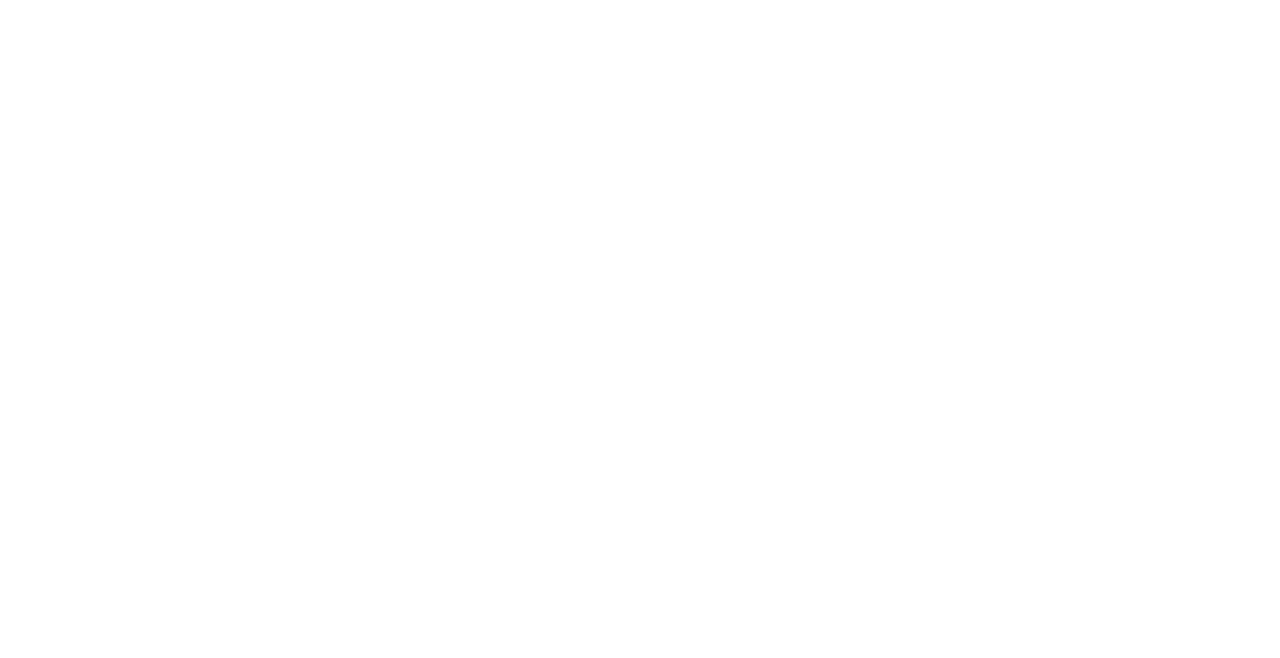
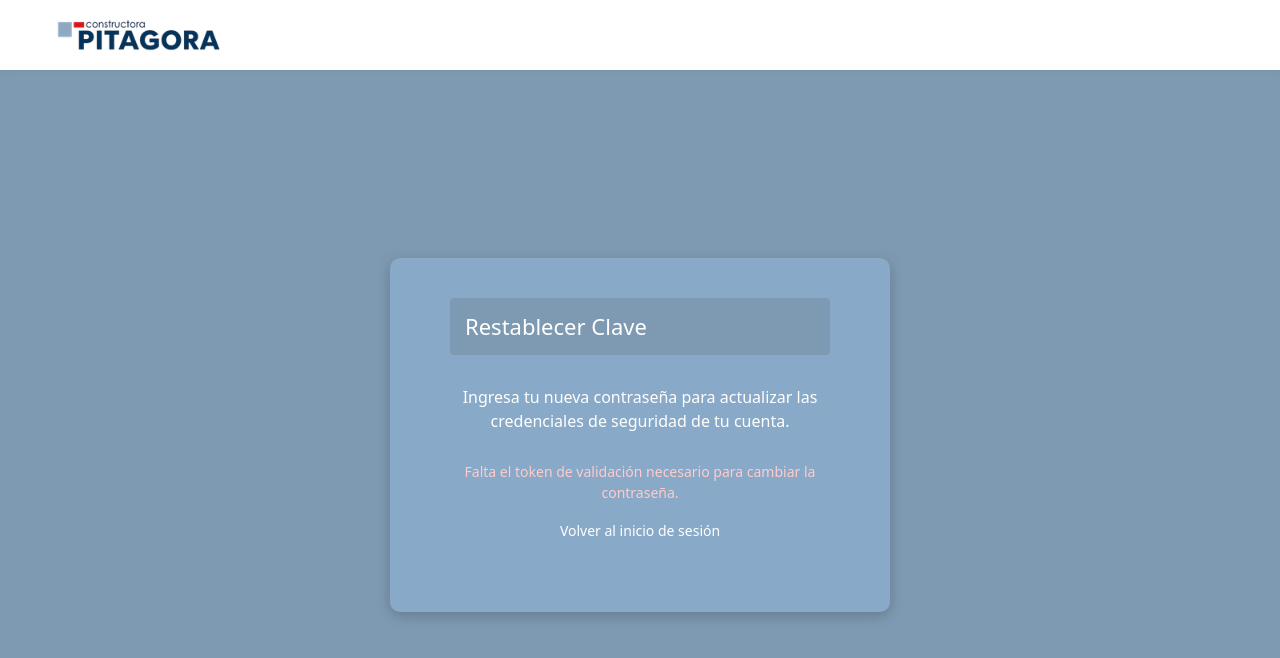
Before and after one commit to Sofi316/SGP-Pitagora, a React (Create React App) app in the folder producto/codigo-fuente/frontend/: page /reset-password in a window 1280 px wide. Before the commit this address had no page. Shown: the top 658 px of the page. Built offline with nearby package versions, Linux system fonts and the light colour scheme.

Commit message:
feat: Se implemento el cambio de contraseña y se agregaron manejos de errores en AuthController

```diff
--- a/producto/codigo-fuente/frontend/src/App.js
+++ b/producto/codigo-fuente/frontend/src/App.js
@@ -3,6 +3,7 @@
 import Header from './components/Header/Header';
 import LoginPanel from './components/LoginPanel/LoginPanel';
 import RecoverPassword from './components/RecoverPassword/RecoverPassword';
+import ResetPassword from './components/ResetPassword/ResetPassword';
 import AdminLayout from './components/AdminLayout/AdminLayout';
 import InicioAdmin from './components/InicioAdmin/InicioAdmin';
 import './index.css';
@@ -19,9 +20,15 @@
         }/>
 
         <Route path="/recuperar" element={
-          <div className="App" style={{ display: 'flex', flexDirection: 'column', height: '100vh' }}>
+          <div className="App" style={{ display: 'flex', flexDirection: 'column', height: '100vh', backgroundColor: '#7e9ab2' }}>
             <Header showLogout={false} />
             <RecoverPassword />
+          </div>
+        } />
+        <Route path="/reset-password" element={
+          <div className="App" style={{ display: 'flex', flexDirection: 'column', height: '100vh', backgroundColor: '#7e9ab2' }}>
+            <Header showLogout={false} />
+            <ResetPassword />
           </div>
         } />
 
--- /dev/null
+++ b/producto/codigo-fuente/frontend/src/components/ResetPassword/ResetPassword.jsx
@@ -0,0 +1,116 @@
+import React, { useState, useEffect } from 'react';
+import axios from 'axios';
+import { useSearchParams, Link, useNavigate } from 'react-router-dom';
+import InputGroup from '../InputGroup/InputGroup';
+import styles from './ResetPassword.module.css';
+
+const ResetPassword = () => {
+    const [searchParams] = useSearchParams();
+    const token = searchParams.get('token'); // Captura el token de la URL (?token=...)
+    const navigate = useNavigate();
+
+    const [password, setPassword] = useState('');
+    const [confirmPassword, setConfirmPassword] = useState('');
+    const [mensaje, setMensaje] = useState('');
+    const [error, setError] = useState('');
+    const [invalidToken, setInvalidToken] = useState(false);
+
+    useEffect(() => {
+        if (!token) {
+            setInvalidToken(true);
+            setError('Falta el token de validación necesario para cambiar la contraseña.');
+        }
+    }, [token]);
+
+    const handleSubmit = async (e) => {
+        e.preventDefault();
+        setError('');
+        setMensaje('');
+
+        if (!password.trim() || !confirmPassword.trim()) {
+            setError('Por favor, completa ambos campos.');
+            return;
+        }
+
+        if (password !== confirmPassword) {
+            setError('Las contraseñas no coinciden.');
+            return;
+        }
+
+        if (password.length < 6) {
+            setError('La contraseña debe tener al menos 6 caracteres.');
+            return;
+        }
+
+        try {
+            await axios.post('http://localhost:8080/api/auth/reset-password', {
+                token: token,
+                nuevaPassword: password
+            });
+
+            setMensaje('Contraseña restablecida con éxito. Redirigiendo al inicio de sesión...');
+
+            setTimeout(() => {
+                navigate('/'); // Redirige al login usando tu ruta raíz
+            }, 3000);
+
+        } catch (err) {
+            if (err.response && err.response.data) {
+                setError(err.response.data);
+            } else {
+                setError('El enlace de recuperación es inválido o ha expirado.');
+            }
+        }
+    };
+
+    return (
+        <div className={styles.loginPanelContainer}>
+            <div className={styles.loginPanelBox}>
+                <form className={styles.loginForm} onSubmit={handleSubmit}>
+                    <div className={styles.titleContainer}>
+                        <h2 className={styles.loginTitle}>Restablecer Clave</h2>
+                    </div>
+
+                    <p className={styles.instructionsText}>
+                        Ingresa tu nueva contraseña para actualizar las credenciales de seguridad de tu cuenta.
+                    </p>
+
+                    {!invalidToken && (
+                        <>
+                            <InputGroup
+                                label="Nueva Contraseña"
+                                type="password"
+                                value={password}
+                                onChange={(e) => setPassword(e.target.value)}
+                                name="password"
+                            />
+
+                            <InputGroup
+                                label="Confirmar Contraseña"
+                                type="password"
+                                value={confirmPassword}
+                                onChange={(e) => setConfirmPassword(e.target.value)}
+                                name="confirmPassword"
+                            />
+                        </>
+                    )}
+
+                    {mensaje && <p className={styles.successMessage}>{mensaje}</p>}
+                    {error && <p className={styles.errorMessage}>{error}</p>}
+
+                    <div className={styles.formOptions}>
+                        <Link to="/" className={styles.forgotPasswordLink}>Volver al inicio de sesión</Link>
+                    </div>
+
+                    {!invalidToken && (
+                        <div className={styles.buttonContainer}>
+                            <button type="submit" className={styles.pitagoraSubmitButton}>Actualizar Contraseña</button>
+                        </div>
+                    )}
+                </form>
+            </div>
+        </div>
+    );
+};
+
+export default ResetPassword;
--- /dev/null
+++ b/producto/codigo-fuente/frontend/src/components/ResetPassword/ResetPassword.module.css
@@ -0,0 +1,106 @@
+.loginPanelContainer {
+  flex: 1;
+  display: flex;
+  justify-content: center;
+  align-items: center;
+  width: 100%;
+  padding: 20px;
+  box-sizing: border-box;
+  background-color: #7e9ab2;
+}
+
+.loginPanelBox {
+  background-color: #88a9c7;
+  border-radius: 10px;
+  width: 100%;
+  max-width: 500px;
+  box-shadow: 0 4px 15px rgba(0,0,0,0.2);
+  overflow: hidden;
+}
+
+.loginTitle {
+  color: #ffffff;
+  margin: 0;
+  font-size: 22px;
+  font-weight: 500;
+}
+
+.loginForm {
+  padding: 40px 60px;
+}
+
+.instructionsText {
+  color: #ffffff;
+  font-size: 16px;
+  margin-bottom: 28px;
+  margin-top: 28px;
+  text-align: center;
+  border-radius: 8px;
+}
+
+.formOptions {
+  text-align: center;
+  margin-top: 15px;
+  margin-bottom: 30px;
+}
+
+.titleContainer {
+  background-color: #7e9ab2;
+  padding: 15px;
+  margin-bottom: 30px;
+  border-radius: 4px;
+  text-align: left;
+}
+
+.forgotPasswordLink {
+  color: #ffffff;
+  text-decoration: none;
+  font-size: 14px;
+}
+
+.forgotPasswordLink:hover {
+  text-decoration: underline;
+}
+
+.buttonContainer {
+  display: flex;
+  justify-content: center;
+}
+
+.pitagoraSubmitButton {
+  background-color: #0d3b66;
+  color: #ffffff;
+  border: none;
+  border-radius: 30px;
+  padding: 15px 40px;
+  font-size: 18px;
+  cursor: pointer;
+  transition: background-color 0.3s;
+  width: 100%;
+}
+
+.pitagoraSubmitButton:hover {
+  background-color: #082a4a;
+}
+
+.errorMessage {
+  color: #ffcccc;
+  text-align: center;
+  font-size: 14px;
+  margin-top: 10px;
+  margin-bottom: 15px;
+}
+
+.successMessage {
+  color: #d4edda;
+  text-align: center;
+  font-size: 14px;
+  margin-top: 10px;
+  margin-bottom: 15px;
+}
+
+@media (max-width: 768px) {
+  .loginForm { padding: 30px 20px; }
+  .pitagoraSubmitButton { padding: 12px 20px; font-size: 16px; }
+  .loginTitle { font-size: 20px; }
+}
```
Also changed, not shown: 2 other files (tests, documents, lock files or other folders).
